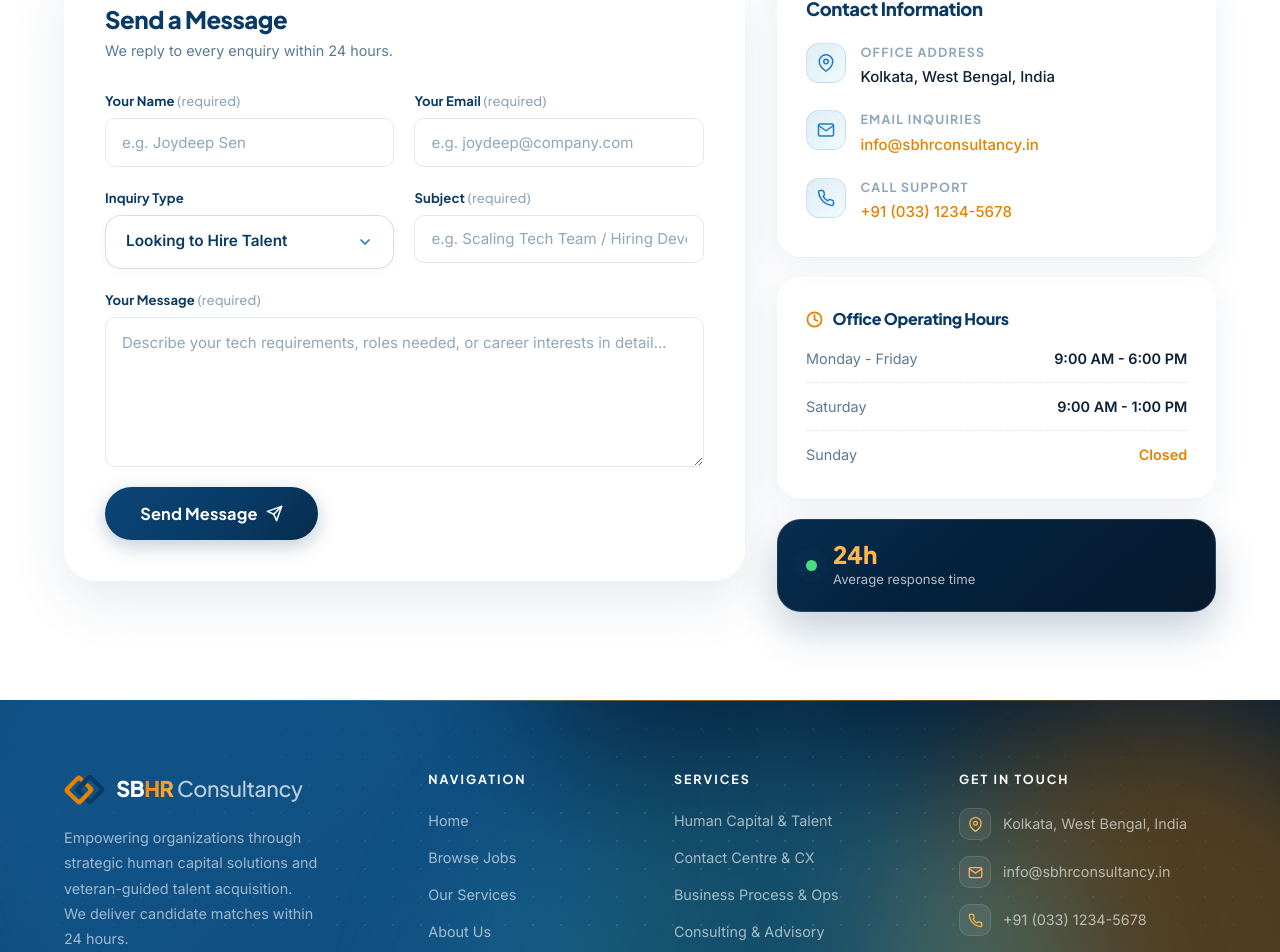
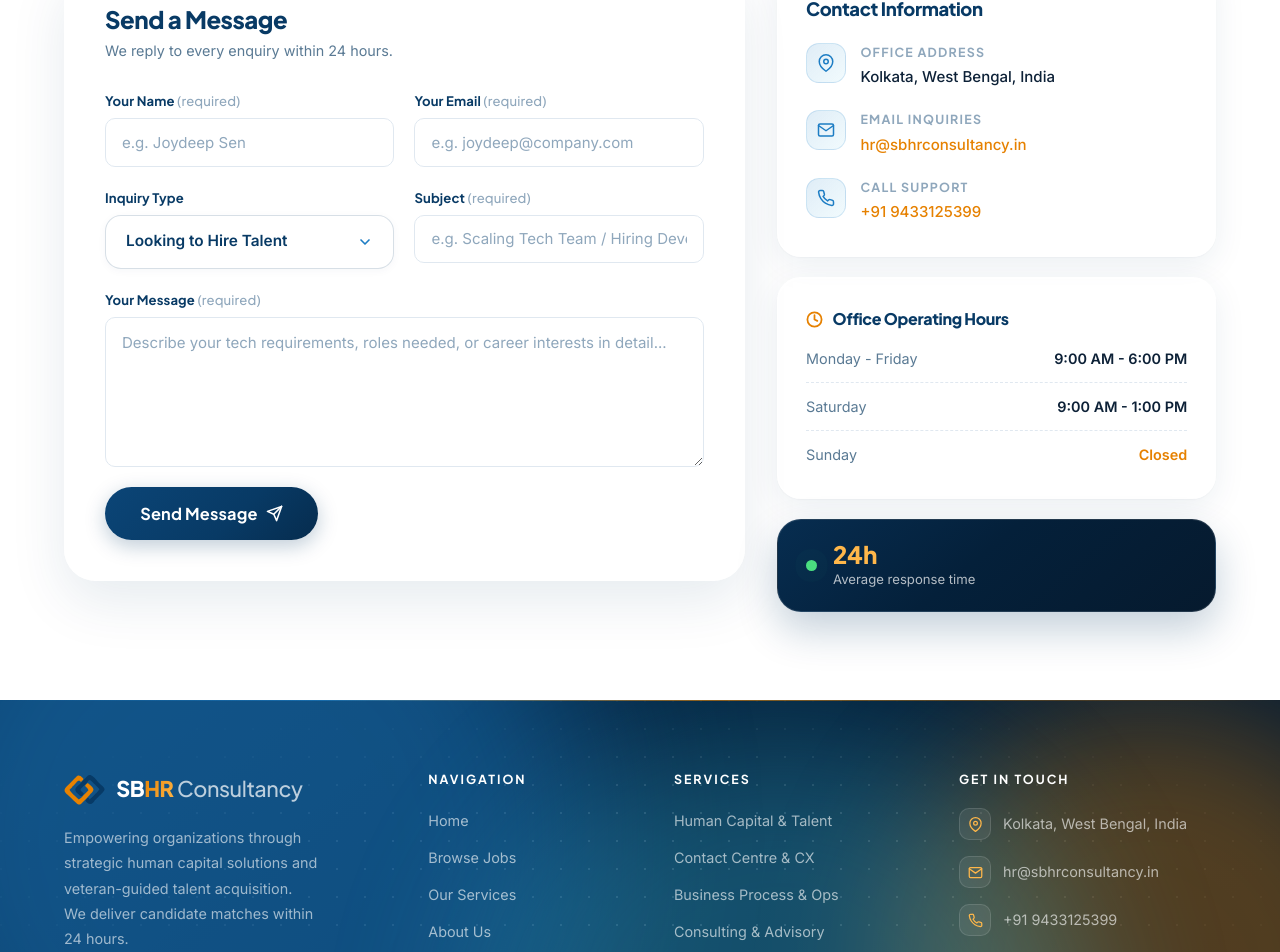
Before and after one commit to singh-himadri/sbhr_consultancy_website, a Next.js app: page /sbhr_consultancy_website/contact in a window 1280 px wide. Shown: the part 631-1583 px from the top of the page. Built offline with nearby package versions, Linux system fonts and the light colour scheme.

Commit message:
updated contact details

```diff
--- a/src/app/contact/page.tsx
+++ b/src/app/contact/page.tsx
@@ -268,11 +268,11 @@
                   <span>
                     <span className={styles.infoLabel}>Email Inquiries</span>
                     <a
-                      href="mailto:info@sbhrconsultancy.in"
+                      href="mailto:hr@sbhrconsultancy.in"
                       className={`${styles.infoValue} ${styles.infoLink}`}
                       id="info-email-link"
                     >
-                      info@sbhrconsultancy.in
+                      hr@sbhrconsultancy.in
                     </a>
                   </span>
                 </li>
@@ -285,8 +285,8 @@
                   </span>
                   <span>
                     <span className={styles.infoLabel}>Call Support</span>
-                    <a href="tel:+913312345678" className={`${styles.infoValue} ${styles.infoLink}`} id="info-phone-link">
-                      +91 (033) 1234-5678
+                    <a href="tel:+919433125399" className={`${styles.infoValue} ${styles.infoLink}`} id="info-phone-link">
+                      +91 9433125399
                     </a>
                   </span>
                 </li>
--- a/src/components/Footer/index.tsx
+++ b/src/components/Footer/index.tsx
@@ -110,8 +110,8 @@
                   <polyline points="22,6 12,13 2,6" />
                 </svg>
               </span>
-              <a href="mailto:info@sbhrconsultancy.in" className={styles.link} id="footer-email-link">
-                info@sbhrconsultancy.in
+              <a href="mailto:hr@sbhrconsultancy.in" className={styles.link} id="footer-email-link">
+                hr@sbhrconsultancy.in
               </a>
             </li>
             <li className={styles.contactItem}>
@@ -120,8 +120,8 @@
                   <path d="M22 16.92v3a2 2 0 0 1-2.18 2 19.79 19.79 0 0 1-8.63-3.07 19.5 19.5 0 0 1-6-6 19.79 19.79 0 0 1-3.07-8.67A2 2 0 0 1 4.11 2h3a2 2 0 0 1 2 1.72 12.84 12.84 0 0 0 .7 2.81 2 2 0 0 1-.45 2.11L8.09 9.91a16 16 0 0 0 6 6l1.27-1.27a2 2 0 0 1 2.11-.45 12.84 12.84 0 0 0 2.81.7A2 2 0 0 1 22 16.92z" />
                 </svg>
               </span>
-              <a href="tel:+913312345678" className={styles.link} id="footer-phone-link">
-                +91 (033) 1234-5678
+              <a href="tel:+919433125399" className={styles.link} id="footer-phone-link">
+                +91 9433125399
               </a>
             </li>
           </ul>
```
